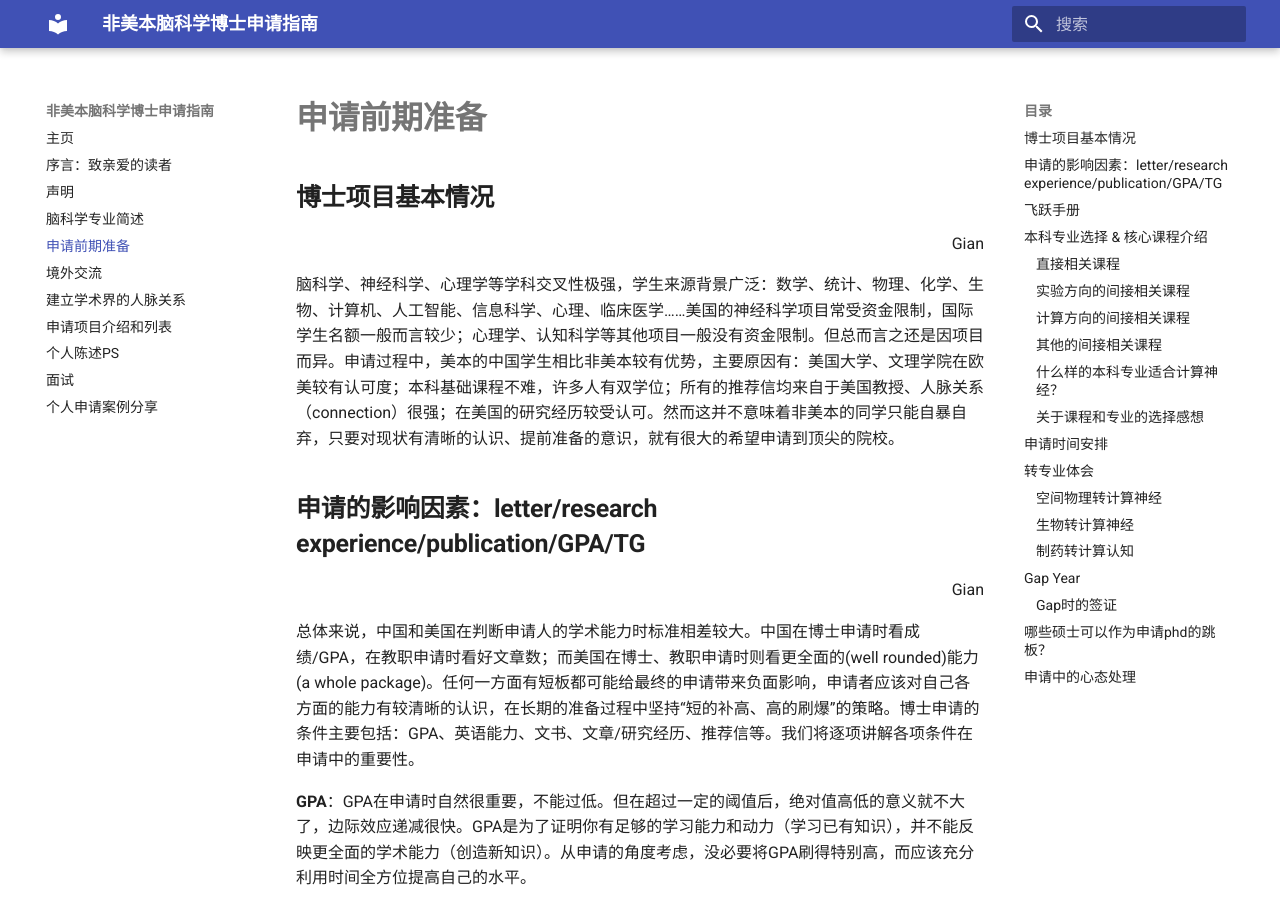
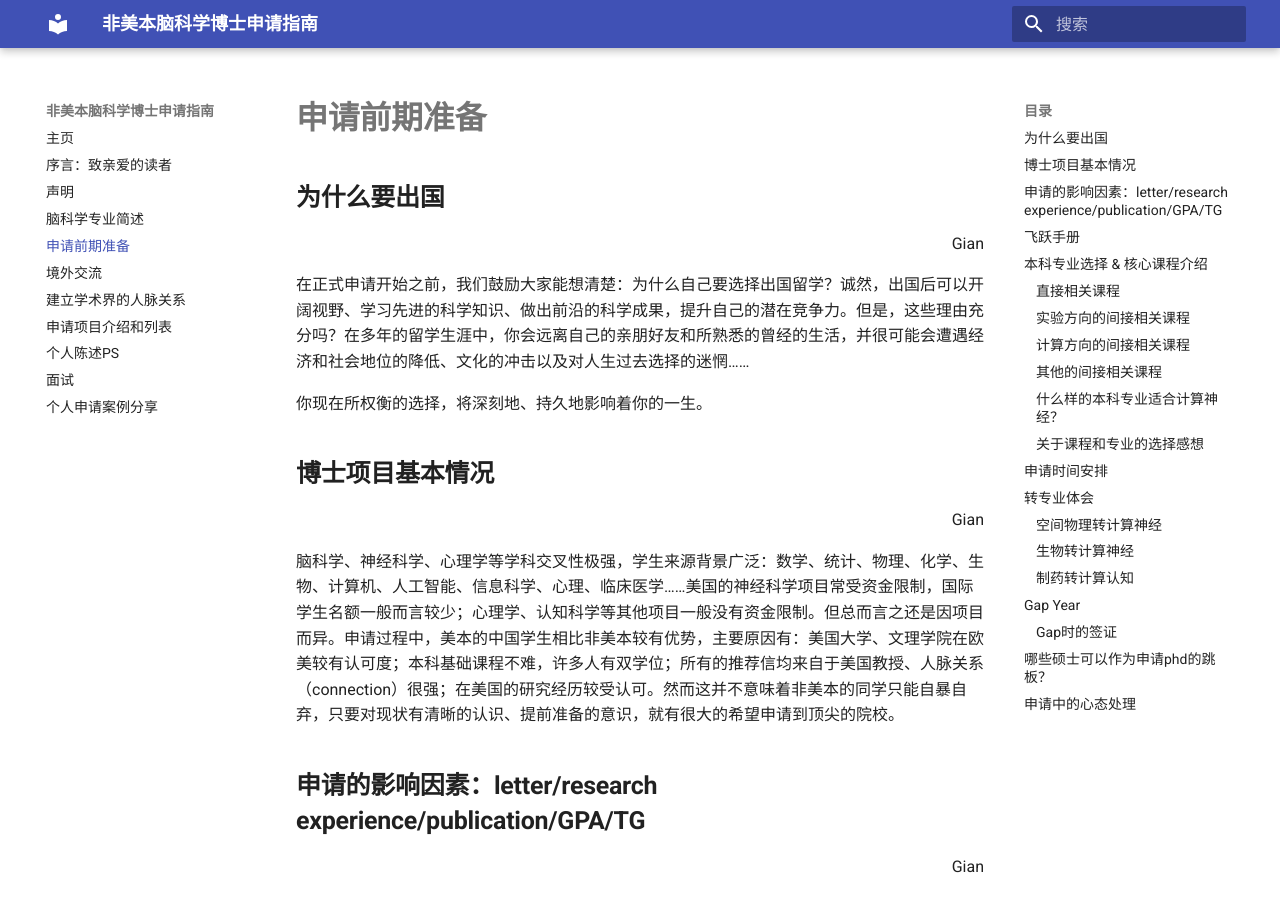
Before and after one commit to xyniu1/handbook, an MkDocs documentation site: the page built from docs/early-stage.md, in a window 1280 px wide and 900 px high. Built offline with MkDocs 1.6.1 and Material for MkDocs 9.7.7, drawn with Linux system fonts in a browser that asks for light colours.

Commit message:
systematic modifications

```diff
--- a/docs/early-stage.md
+++ b/docs/early-stage.md
@@ -1,4 +1,13 @@
 # **申请前期准备**
+
+## **为什么要出国**
+
+<p align="right">Gian</p>
+
+在正式申请开始之前，我们鼓励大家能想清楚：为什么自己要选择出国留学？诚然，出国后可以开阔视野、学习先进的科学知识、做出前沿的科学成果，提升自己的潜在竞争力。但是，这些理由充分吗？在多年的留学生涯中，你会远离自己的亲朋好友和所熟悉的曾经的生活，并很可能会遭遇经济和社会地位的降低、文化的冲击以及对人生过去选择的迷惘……
+
+你现在所权衡的选择，将深刻地、持久地影响着你的一生。
+
 
 ## **博士项目基本情况**
 
```
Also changed, not shown: docs/program.md (+1 -1 lines).
